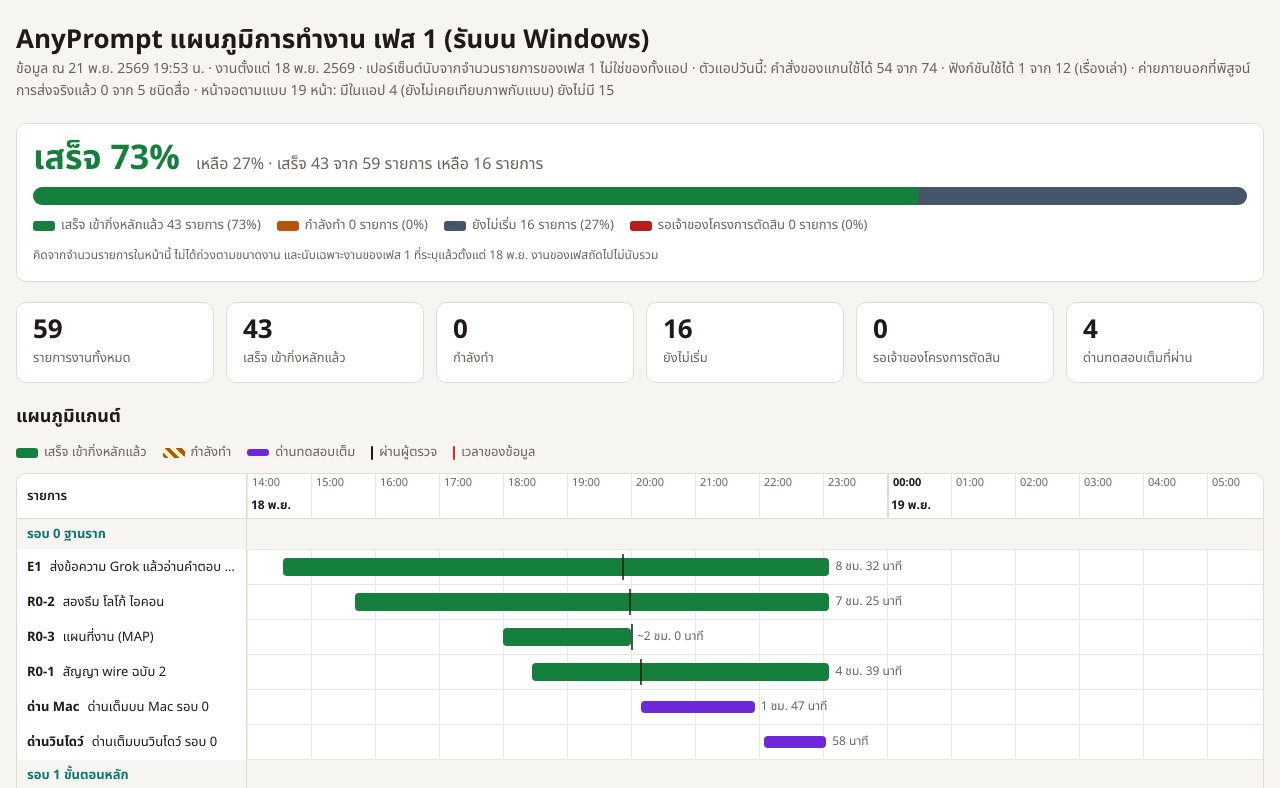
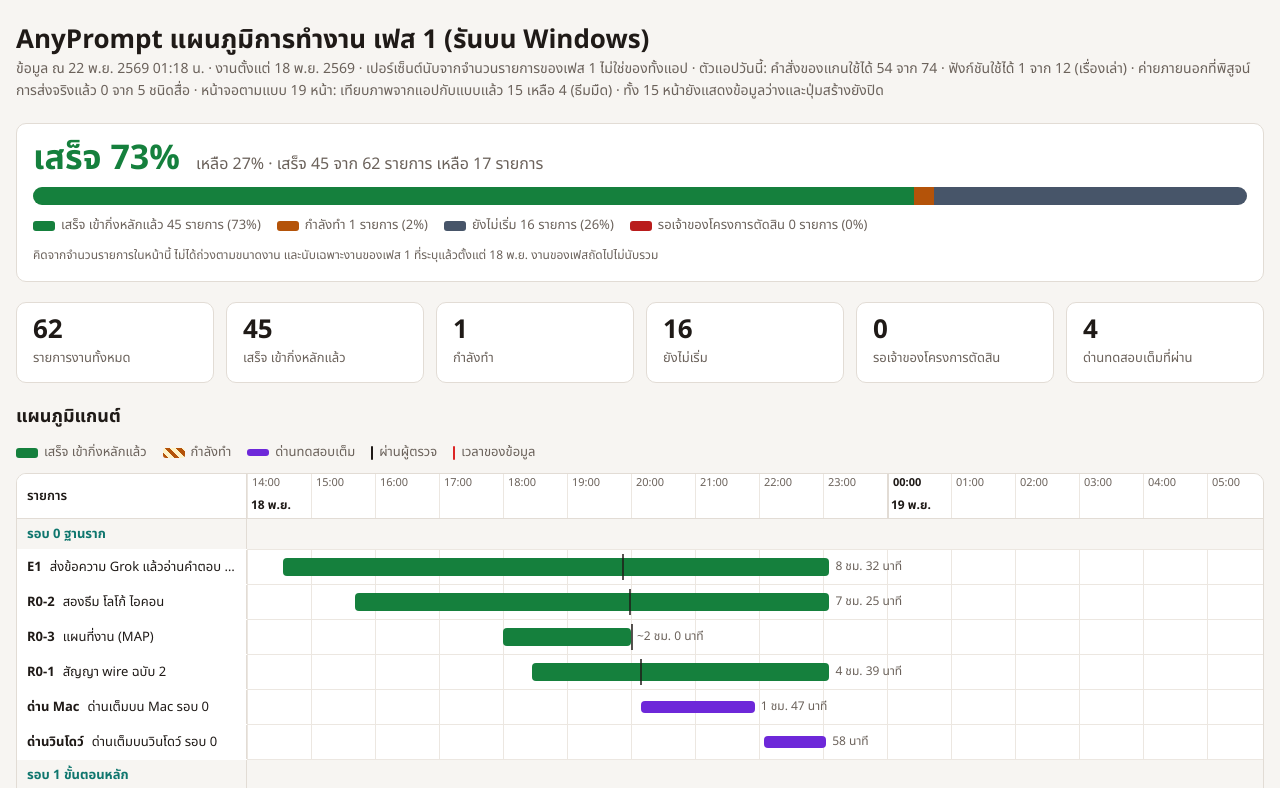
Before and after one commit to oldevill14/anyprompt-progress, a plain HTML site: page index.html in a window 1280 px wide. Shown: the top 788 px of the page. Drawn offline with Linux system fonts and the light colour scheme.

Commit message:
อัปเดต 22 พ.ย.: หน้าจอตามแบบลงกิ่งหลัก 15 จาก 19 หน้า (ข้อมูลยังว่าง ปุ่มสร้างยังปิด)
Co-Authored-By: Claude Fable 5.2 <noreply@anthropic.com>

```diff
--- a/index.html
+++ b/index.html
@@ -90,7 +90,7 @@ footer{color:var(--mut);font-size:13px}
   <footer>เวลาเป็นเวลาไทย · เวลาที่มีเครื่องหมาย ~ เป็นเวลาโดยประมาณจากบันทึกของกัปตัน ที่เหลือมาจาก git หรือไฟล์บันทึกเวลาของชิ้นงาน · ครอบคลุมตั้งแต่รอบ 0 (18 พ.ย. 2569) · งานก่อนหน้านั้น (11 ถึง 17 พ.ย.) ยังไม่ได้ใส่ในแผนภูมินี้ · เฟส 1 เน้นให้แอปรันบน Windows ได้ก่อน รุ่นสำหรับ iOS ยังไม่มี · ผลเทสต์คือค่าที่กัปตันนับจาก log เอง ตัวที่ล้ม 1 ตัวบน Mac คือเทสต์ล็อกอินเว็บ (MAC-16) ที่ผ่านบนเครื่องวินโดว์</footer>
 </div>
 <script>
-const NOW='11-21 19:53', ASOF='21 พ.ย. 2569 19:53 น.';
+const NOW='11-22 01:18', ASOF='22 พ.ย. 2569 01:18 น.';
 const S={done:['เสร็จ','s-done'],work:['กำลังทำ','s-work'],wait:['ยังไม่เริ่ม','s-wait'],ask:['รอเจ้าของโครงการตัดสิน','s-ask'],gate:['ด่านผ่าน','s-done'],later:['เฟสถัดไป','s-later']};
 // g=กลุ่ม id n=ชื่อ w=ทำอะไร by=ผู้ทำ a=เริ่ม rv=ผ่านผู้ตรวจ b=เข้ากิ่งหลัก ap=เวลาประมาณ(1) rd=รอบผู้ตรวจ t=ผลที่นับ s=สถานะ note
 const D=[
@@ -152,7 +152,10 @@ const D=[
 {g:'ยังไม่เริ่ม',id:'D08-R1',n:'เอกสารบันทึกผลรอบ 1',w:'คู่มือทดสอบของงานรอบ 1',by:'GLM',rd:'',t:'',s:'wait',note:''},
 {g:'ปิดรอบ 1 (กำลังทำ)',id:'E2',n:'Grok ข้อความกับหน้าเว็บจริง',w:'ยืนยันการส่งข้อความกับหน้า Grok จริง ส่งจริง 2 ครั้ง',by:'Claude Opus',a:'11-21 10:18',rd:'',t:'',s:'wait',note:'พักไว้: บัญชี Grok ของเจ้าของโครงการหมดอายุ ยกเลิกการส่งจริงจนกว่าจะต่ออายุ · โค้ดขั้นแรกลงพร้อมชิ้น P1'},
 {g:'ปิดรอบ 1 (กำลังทำ)',id:'P1',n:'เครื่องมือทดสอบการส่งรับชื่อค่าย',w:'ทดสอบส่งกับ ChatGPT ได้ ไม่ใช่แค่ Grok · พิมพ์คำสั่งผิดถูกปฏิเสธก่อนเปิดเว็บ · กันส่งซ้ำแยกตามค่าย',by:'Claude Opus',a:'11-21 11:36',b:'11-21 17:38',ap:1,rd:'ผู้ตรวจตีกลับ 1 รอบ แก้แล้วผ่าน',t:'วินโดว์ชุดเต็ม 2601 ผ่าน / 0 ล้ม · แอป desktop 175 ผ่าน / 0 ล้ม',s:'done',note:'ผู้ใช้ยังไม่เห็นอะไรเปลี่ยน เป็นของที่ต้องมีก่อนส่งจริงไป ChatGPT'},
-{g:'ปิดรอบ 1 (กำลังทำ)',id:'P2',n:'ChatGPT ข้อความ เตรียมส่งจริง',w:'ไฟล์ของ ChatGPT ส่วนข้อความ หน้าจำลอง อ่านชื่อบัญชีก่อนส่ง',by:'Claude Opus',a:'11-21 14:07',rd:'',t:'',s:'wait',note:'พักถึงโควตารีเซ็ต 24 พ.ย. · ค่ายจะขึ้นว่าใช้ได้ก็ต่อเมื่อส่งจริงสำเร็จแล้วเท่านั้น · ยังไม่มีการส่งจริง'},
+{g:'ปิดรอบ 1 (กำลังทำ)',id:'P2',n:'ChatGPT ข้อความ เตรียมส่งจริง',w:'ไฟล์ของ ChatGPT ส่วนข้อความ หน้าจำลอง อ่านชื่อบัญชีก่อนส่ง',by:'Claude Opus',a:'11-21 14:07',rd:'ผู้ตรวจตีกลับ 1 รอบ แก้แล้ว รอตรวจซ้ำ',t:'วินโดว์ชุดเต็ม 2630 ผ่าน / 0 ล้ม (ก่อนรอบแก้)',s:'work',note:'แก้เรื่องชื่อบัญชีอาจหลุดผ่านภาพหน้าจอก่อนแตะบัญชีจริง · ยังไม่มีการส่งจริง'},
+{g:'หน้าจอตามแบบ (19 หน้า)',id:'SCR-A',n:'หน้าจากเมนูซ้าย 6 หน้า และโครงแอปใหม่',w:'คิวโพสต์ โพสต์แล้ว ผลงานของฉัน คลังสินค้า ถังขยะ คู่มือ · แถบบนและเมนูซ้ายตามแบบ',by:'Claude Opus',a:'11-21 21:15',b:'11-22 00:01',ap:1,rd:'กัปตันเทียบภาพจากแอปกับแบบทุกหน้า',t:'เทสต์หน้าจอ 1634 ผ่าน / 0 ล้ม · แอป desktop 175 ผ่าน / 0 ล้ม',s:'done',note:'หน้าเปิดดูได้ตามแบบ แต่ข้อมูลยังว่าง เพราะระบบหลังบ้านของหน้าเหล่านี้ยังไม่มี'},
+{g:'หน้าจอตามแบบ (19 หน้า)',id:'SCR-B',n:'หน้าตั้งค่างาน 9 หน้า',w:'หนัง ซีรีส์ ขายของ ออโต้ พอดแคสต์ มิวสิกวิดีโอ รีวิว ตัวละครเต้น ภาพเดี่ยว',by:'Claude Opus',a:'11-21 23:17',b:'11-22 01:15',ap:1,rd:'กัปตันเทียบภาพจากแอปกับแบบทุกหน้า',t:'เทสต์หน้าจอ 1704 ผ่าน / 0 ล้ม · แอป desktop 175 ผ่าน / 0 ล้ม',s:'done',note:'เลือกตัวเลือกได้ แผงสรุปเปลี่ยนตาม · ปุ่มสร้างยังปิดทุกหน้า เพราะระบบหลังบ้านของงาน 9 แบบยังไม่มี'},
+{g:'หน้าจอตามแบบ (19 หน้า)',id:'SCR-C',n:'หน้าแรก ตั้งค่าเรื่องเล่า กระดานผลิต ตั้งค่าบัญชี',w:'4 หน้าที่มีอยู่แล้วแต่ยังต่างจากแบบ',by:'',rd:'',t:'',s:'wait',note:'หน้าแรกต่างจากแบบมาก ต้องจัดใหม่'},
 {g:'ยังไม่เริ่ม',id:'E3',n:'Grok ภาพ ค่ายจริงตัวแรกของภาพ',w:'ตัวขับภาพผ่านหน้าเว็บ Grok',by:'',rd:'',t:'',s:'wait',note:'หลัง E2'},
 {g:'ปิดรอบ 1 (กำลังทำ)',id:'MONEY',n:'ถอดการคิดเงินออกจากแอป',w:'ไม่มีราคา ไม่มีเพดาน ทุกโมเดลของค่ายที่ใส่คีย์ใช้ได้ ค่ายรับคำเรียกก็ทำงาน',by:'Claude',a:'11-21 10:25',rd:'',t:'',s:'wait',note:'เจ้าของโครงการสั่ง 21 พ.ย. · ไล่จุดในโค้ดเสร็จ 72 จุด · เริ่มแก้หลังโควตารีเซ็ต 24 พ.ย.'},
 {g:'รอเจ้าของโครงการตัดสิน',id:'VOICE',n:'แหล่งเสียงบรรยายไทย',w:'เสียงยังเป็นของจำลอง แอปจริงจึงรันจนจบไม่ได้',by:'',rd:'',t:'',a:'11-19 09:55',b:'11-19 16:00',s:'done',note:'ตัดสินแล้ว 19 พ.ย.: ใช้ Gemini TTS'},
@@ -165,7 +168,7 @@ const x=s=>(mins(s)-mins(T0))/60*PXH;
 const th=s=>{const [d,t]=s.split(' ');return d.split('-')[1]+' พ.ย. '+t};
 const dur=(a,b)=>{const m=mins(b)-mins(a);return (m>=60?Math.floor(m/60)+' ชม. ':'')+(m%60)+' นาที'};
 const el=(t,c,v)=>{const e=document.createElement(t);if(c)e.className=c;if(v!=null)e.textContent=v;return e};
-document.getElementById('asof').textContent='ข้อมูล ณ '+ASOF+' · งานตั้งแต่ 18 พ.ย. 2569 · เปอร์เซ็นต์นับจากจำนวนรายการของเฟส 1 ไม่ใช่ของทั้งแอป · ตัวแอปวันนี้: คำสั่งของแกนใช้ได้ 54 จาก 74 · ฟังก์ชันใช้ได้ 1 จาก 12 (เรื่องเล่า) · ค่ายภายนอกที่พิสูจน์การส่งจริงแล้ว 0 จาก 5 ชนิดสื่อ · หน้าจอตามแบบ 19 หน้า: มีในแอป 4 (ยังไม่เคยเทียบภาพกับแบบ) ยังไม่มี 15';
+document.getElementById('asof').textContent='ข้อมูล ณ '+ASOF+' · งานตั้งแต่ 18 พ.ย. 2569 · เปอร์เซ็นต์นับจากจำนวนรายการของเฟส 1 ไม่ใช่ของทั้งแอป · ตัวแอปวันนี้: คำสั่งของแกนใช้ได้ 54 จาก 74 · ฟังก์ชันใช้ได้ 1 จาก 12 (เรื่องเล่า) · ค่ายภายนอกที่พิสูจน์การส่งจริงแล้ว 0 จาก 5 ชนิดสื่อ · หน้าจอตามแบบ 19 หน้า: เทียบภาพจากแอปกับแบบแล้ว 15 เหลือ 4 (ธีมมืด) · ทั้ง 15 หน้ายังแสดงข้อมูลว่างและปุ่มสร้างยังปิด';
 const work=D.filter(d=>d.s!=='gate'&&d.s!=='later');
 const cnt=k=>work.filter(d=>d.s===k).length;
 const doneM=work.filter(d=>d.s==='done'&&d.a&&d.b).map(d=>mins(d.b)-mins(d.a));
```
